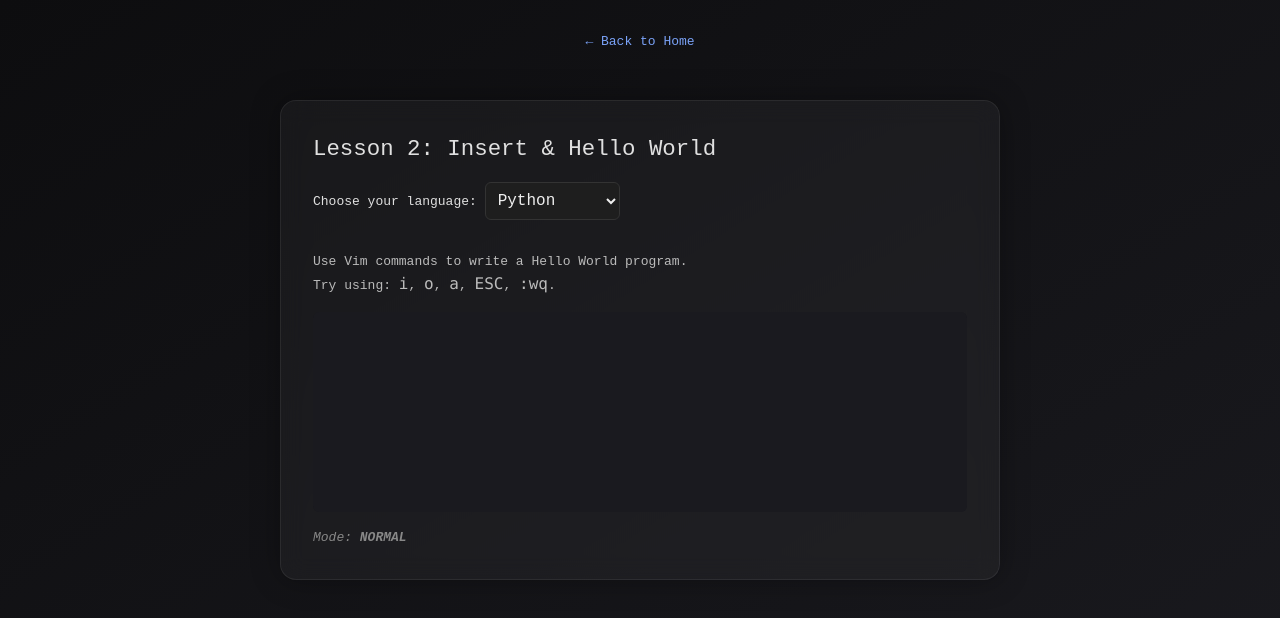
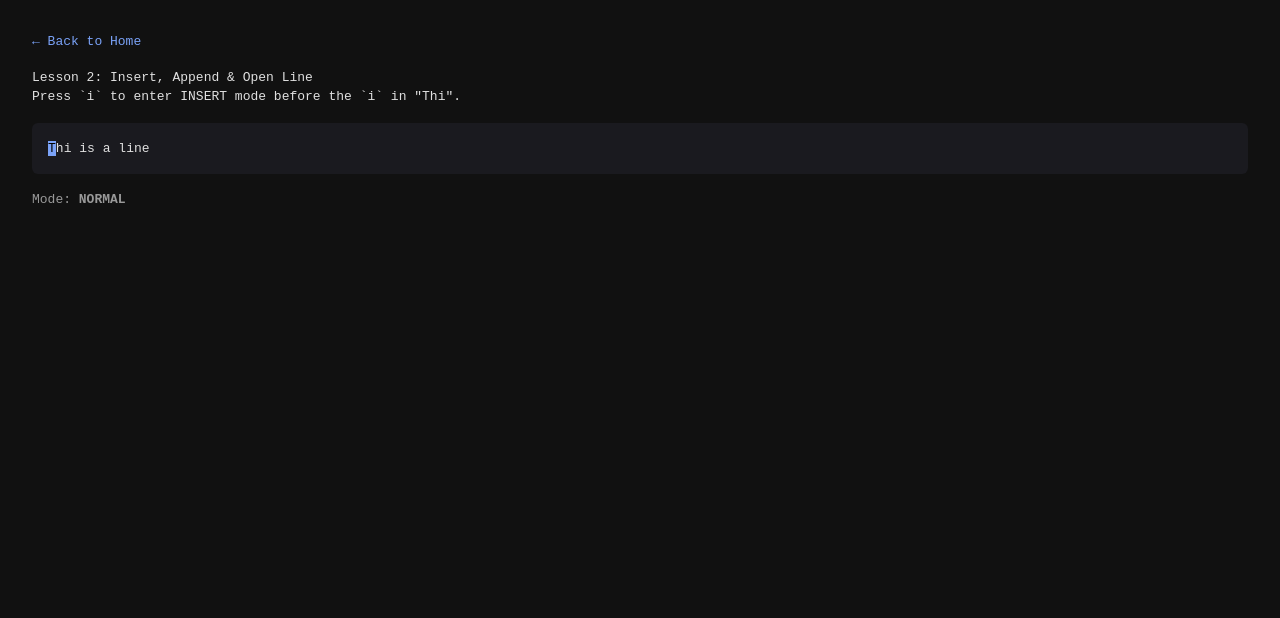
Before and after one commit to shaunaks-tech/learnvim, a Next.js app: page /lesson/2 in a window 1280 px wide. Shown: the top 618 px of the page. Built offline with nearby package versions, Linux system fonts and the light colour scheme.

Commit message:
Rewrite lesson 2

```diff
--- a/src/app/lesson/2/page.js
+++ b/src/app/lesson/2/page.js
@@ -3,55 +3,43 @@ import { useEffect, useState } from 'react';
 import Link from 'next/link';
 
 export default function LessonTwo() {
-  const templates = {
-    python: ['print("Hello, World!")'],
-    javascript: ['console.log("Hello, World!");'],
-    c: [
-      '#include <stdio.h>',
-      '',
-      'int main() {',
-      '    printf("Hello, World!\\n");',
-      '    return 0;',
-      '}',
-    ],
-  };
+  const targetBuffer = ['This is a line', 'Another line'];
+  const steps = [
+    'Press `i` to enter INSERT mode before the `i` in "Thi".',
+    'Type `s`, then press `ESC` to fix "Thi" to "This".',
+    'Move cursor to after the word `a` and press `a` to append.',
+    'Type `nother`, then press `ESC`.',
+    'Press `o` to open a new line below and type `line`, then press `ESC`.',
+    'Type `:wq` to save and quit.'
+  ];
 
-  const [language, setLanguage] = useState('python');
-  const [mode, setMode] = useState('NORMAL'); // NORMAL | INSERT
-  const [buffer, setBuffer] = useState(['']);
+  const [mode, setMode] = useState('NORMAL');
+  const [buffer, setBuffer] = useState(['Thi is a line']);
   const [cursor, setCursor] = useState({ row: 0, col: 0 });
   const [command, setCommand] = useState('');
   const [output, setOutput] = useState('');
+  const [stepIndex, setStepIndex] = useState(0);
   const [done, setDone] = useState(false);
-
-  const correctBuffer = templates[language];
 
   useEffect(() => {
     const handleKey = (e) => {
-      if (e.metaKey || e.ctrlKey) return; // avoid interfering with browser shortcuts
+      if (e.metaKey || e.ctrlKey) return;
       e.preventDefault();
       const key = e.key;
 
       if (command) {
         if (key === 'Enter') {
-          if (command === ':wq') {
-            const trimmed = buffer.map((l) => l.trimRight());
-            if (JSON.stringify(trimmed) === JSON.stringify(correctBuffer)) {
-              setDone(true);
-              const cmd = {
-                python: 'python file.py',
-                javascript: 'node file.js',
-                c: './a.out',
-              }[language];
-              setOutput(`$ ${cmd}\nHello, World!`);
-            } else {
-              setOutput('❌ Incorrect program. Try again!');
-              setDone(false);
-            }
+          const trimmed = buffer.map((l) => l.trimRight());
+          while (trimmed.length && trimmed[trimmed.length - 1] === '') trimmed.pop();
+          if (JSON.stringify(trimmed) === JSON.stringify(targetBuffer)) {
+            setOutput('$ vim file.txt\nSaved!\n');
+            setDone(true);
+            setStepIndex(steps.length);
+          } else {
+            setOutput('❌ Buffer does not match. Try again!');
           }
           setCommand('');
           setMode('NORMAL');
-          return;
         } else if (key === 'Backspace') {
           setCommand((c) => c.slice(0, -1));
         } else if (key.length === 1) {
@@ -61,22 +49,42 @@ export default function LessonTwo() {
       }
 
       if (mode === 'NORMAL') {
-        if (key === 'i') setMode('INSERT');
-        else if (key === 'a') {
+        if (key === 'i') {
+          setMode('INSERT');
+          if (stepIndex === 0) setStepIndex(1);
+        } else if (key === 'a') {
           setCursor((c) => ({ ...c, col: c.col + 1 }));
           setMode('INSERT');
+          if (stepIndex === 2) setStepIndex(3);
         } else if (key === 'o') {
           const newBuffer = [...buffer];
           newBuffer.splice(cursor.row + 1, 0, '');
           setBuffer(newBuffer);
           setCursor({ row: cursor.row + 1, col: 0 });
           setMode('INSERT');
+          if (stepIndex === 4) setStepIndex(5);
+        } else if (key === 'h') {
+          setCursor((c) => ({ ...c, col: Math.max(0, c.col - 1) }));
+        } else if (key === 'l') {
+          const line = buffer[cursor.row] || '';
+          setCursor((c) => ({ ...c, col: Math.min(line.length, c.col + 1) }));
+        } else if (key === 'j') {
+          setCursor((c) => ({
+            row: Math.min(buffer.length - 1, c.row + 1),
+            col: Math.min(buffer[Math.min(buffer.length - 1, c.row + 1)].length, c.col),
+          }));
+        } else if (key === 'k') {
+          setCursor((c) => ({
+            row: Math.max(0, c.row - 1),
+            col: Math.min(buffer[Math.max(0, c.row - 1)].length, c.col),
+          }));
         } else if (key === ':') {
           setCommand(':');
         }
       } else if (mode === 'INSERT') {
         if (key === 'Escape') {
           setMode('NORMAL');
+          if (stepIndex === 1 || stepIndex === 3 || stepIndex === 5) setStepIndex(stepIndex + 1);
         } else if (key === 'Backspace') {
           const row = buffer[cursor.row];
           if (cursor.col > 0) {
@@ -113,137 +121,50 @@ export default function LessonTwo() {
 
     window.addEventListener('keydown', handleKey);
     return () => window.removeEventListener('keydown', handleKey);
-  }, [mode, buffer, cursor, command, done, language]);
+  }, [mode, buffer, cursor, command, stepIndex]);
 
   const renderBuffer = () =>
     buffer.map((line, row) => (
       <div key={row}>
-        {line.split('').map((char, col) =>
-          cursor.row === row && cursor.col === col && mode === 'INSERT' ? (
-            <span key={col} style={{ backgroundColor: '#a6e3a1', color: '#000' }}>{char || ' '}</span>
-          ) : (
-            <span key={col}>{char}</span>
-          )
-        )}
-        {cursor.row === row && cursor.col === line.length && mode === 'INSERT' && (
-          <span style={{ backgroundColor: '#a6e3a1', color: '#000' }}> </span>
+        {line.split('').map((char, col) => {
+          const isCursor = row === cursor.row && col === cursor.col;
+          return (
+            <span
+              key={col}
+              style={
+                isCursor
+                  ? {
+                      backgroundColor: mode === 'INSERT' ? '#a6e3a1' : '#7aa2f7',
+                      color: '#000',
+                    }
+                  : {}
+              }
+            >
+              {char || ' '}
+            </span>
+          );
+        })}
+        {cursor.row === row && cursor.col === line.length && (
+          <span
+            style={{
+              backgroundColor: mode === 'INSERT' ? '#a6e3a1' : '#7aa2f7',
+              color: '#000',
+            }}
+          >
+            {' '}
+          </span>
         )}
       </div>
     ));
 
   return (
-    <main
-      style={{
-        minHeight: '100vh',
-        backgroundColor: '#0d0d0f',
-        backgroundImage: 'linear-gradient(to bottom right, #0d0d0f, #1a1a1f)',
-        padding: '2rem',
-        fontFamily: 'monospace',
-        color: '#e0e0e0',
-        display: 'flex',
-        flexDirection: 'column',
-        alignItems: 'center',
-      }}
-    >
-      <style>
-        {`
-          .glass {
-            background: rgba(255, 255, 255, 0.04);
-            border: 1px solid rgba(255, 255, 255, 0.07);
-            border-radius: 16px;
-            backdrop-filter: blur(12px);
-            -webkit-backdrop-filter: blur(12px);
-            box-shadow: 0 0 30px rgba(0, 0, 0, 0.3);
-            padding: 2rem;
-            width: 100%;
-            max-width: 720px;
-            margin-top: 2rem;
-          }
-
-          .select {
-            margin-bottom: 1rem;
-            font-size: 1rem;
-            background: #1e1e1e;
-            color: #eee;
-            border: 1px solid #333;
-            border-radius: 6px;
-            padding: 0.5rem;
-          }
-
-          .terminal-output {
-            background: #111;
-            padding: 1rem;
-            margin-top: 1.5rem;
-            border-radius: 6px;
-            color: #a6e3a1;
-            font-size: 0.95rem;
-            white-space: pre-wrap;
-          }
-        `}
-      </style>
-
-      <Link href="/" style={{ color: '#7aa2f7', marginBottom: '1rem', textDecoration: 'none' }}>
-        ← Back to Home
-      </Link>
-
-      <div className="glass">
-        <h1 style={{ fontSize: '1.4rem', marginBottom: '1rem' }}>Lesson 2: Insert & Hello World</h1>
-        <label>
-          Choose your language:{' '}
-          <select
-            className="select"
-            value={language}
-            onChange={(e) => {
-              setLanguage(e.target.value);
-              setBuffer(['']);
-              setCursor({ row: 0, col: 0 });
-              setDone(false);
-              setMode('NORMAL');
-              setCommand('');
-              setOutput('');
-            }}
-          >
-            <option value="python">Python</option>
-            <option value="javascript">JavaScript</option>
-            <option value="c">C</option>
-          </select>
-        </label>
-
-        <p style={{ margin: '1rem 0', color: '#bbb' }}>
-          Use Vim commands to write a Hello World program.<br />
-          Try using: <code>i</code>, <code>o</code>, <code>a</code>, <code>ESC</code>, <code>:wq</code>.
-        </p>
-
-        <div
-          style={{
-            background: '#1a1a1f',
-            padding: '1rem',
-            borderRadius: '6px',
-            minHeight: '200px',
-            fontSize: '1rem',
-            lineHeight: '1.6',
-            whiteSpace: 'pre-wrap',
-          }}
-        >
-          {renderBuffer()}
-        </div>
-
-        {command && (
-          <div style={{ marginTop: '1rem', color: '#88c0d0' }}>
-            <strong>{command}</strong>
-          </div>
-        )}
-
-        <p style={{ marginTop: '1rem', fontStyle: 'italic', color: '#888' }}>
-          Mode: <strong>{mode}</strong>
-        </p>
-
-        {output && (
-          <div className="terminal-output">
-            {output}
-          </div>
-        )}
-      </div>
+    <main style={{ padding: '2rem', fontFamily: 'monospace', color: '#e0e0e0', background: '#111', minHeight: '100vh' }}>
+      <Link href="/" style={{ color: '#7aa2f7', textDecoration: 'none' }}>← Back to Home</Link>
+      <h1 style={{ marginTop: '1rem' }}>Lesson 2: Insert, Append & Open Line</h1>
+      <p>{steps[stepIndex] || '🎉 All done!'}</p>
+      <div style={{ background: '#1a1a1f', padding: '1rem', borderRadius: '6px', marginTop: '1rem' }}>{renderBuffer()}</div>
+      <p style={{ color: '#999', marginTop: '1rem' }}>Mode: <strong>{mode}</strong></p>
+      {output && <div style={{ marginTop: '1rem', background: '#222', padding: '1rem', borderRadius: '6px' }}>{output}</div>}
     </main>
   );
 }
```
